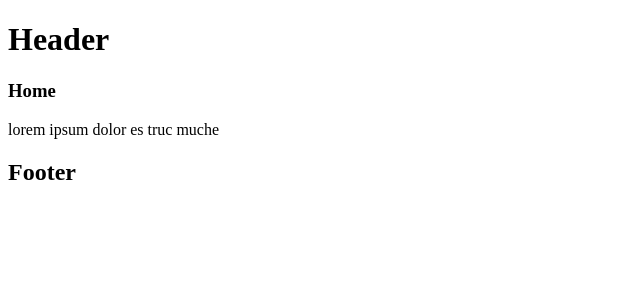
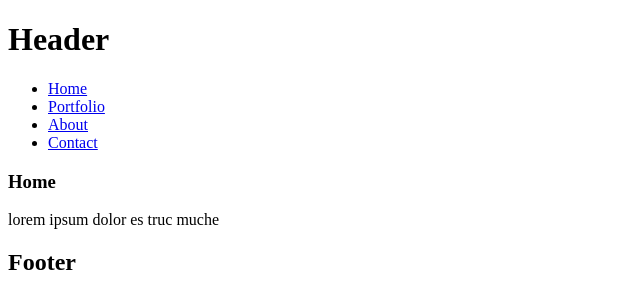
Before and after one commit to dekpo/ReactRealSimpleWebsite, a React (Create React App) app: page / in a window 1280 px wide. Shown: the top 308 px of the page, without its empty margins (0-640 px from the left). Built offline with nearby package versions, Linux system fonts and the light colour scheme.

Commit message:
Created a NavBar component and some NavLink ...

```diff
--- a/src/Header.js
+++ b/src/Header.js
@@ -1,7 +1,10 @@
+import NavBar from "./NavBar";
+
 const Header = () => {
     return (
     <header>
         <h1>Header</h1>
+        <NavBar />
     </header>
     )
 }
--- /dev/null
+++ b/src/NavBar.js
@@ -0,0 +1,14 @@
+import { NavLink } from "react-router-dom";
+
+const NavBar = () => (
+    <nav>
+        <ul>
+            <li><NavLink to="/">Home</NavLink></li>
+            <li><NavLink to="/portfolio">Portfolio</NavLink></li>
+            <li><NavLink to="/about">About</NavLink></li>
+            <li><NavLink to="/contact">Contact</NavLink></li>
+        </ul>
+    </nav>
+)
+
+export default NavBar
```
